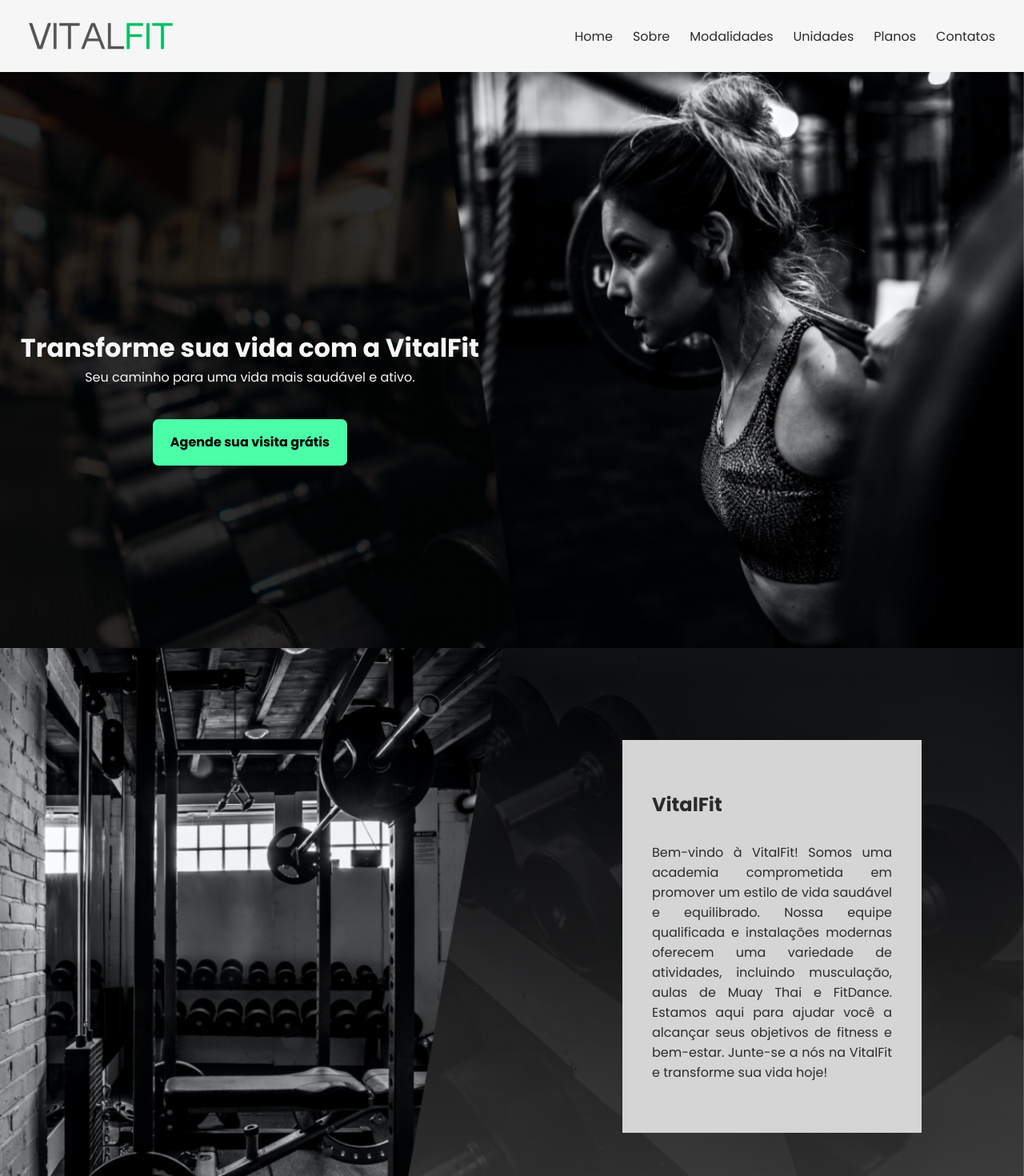
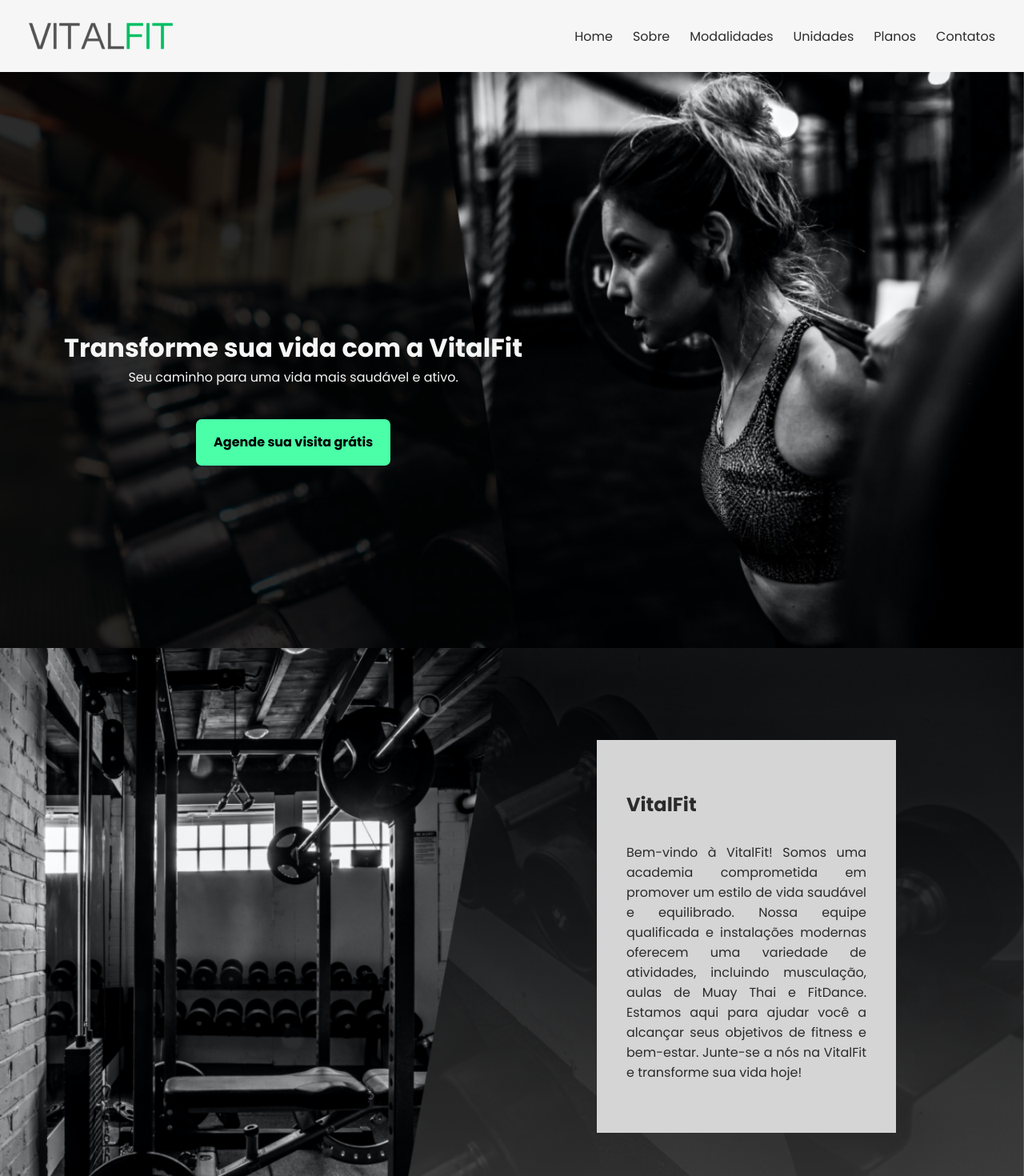
Before and after one commit to paulameg/VitalFit, a React (Vite) app in the folder VitalFit/: page / in a window 1280 px wide. Shown: the top 1470 px of the page at 80% size. Built offline with nearby package versions, Linux system fonts and the light colour scheme.

Commit message:
Position bugs fixed

```diff
--- a/VitalFit/src/components/About/About.css
+++ b/VitalFit/src/components/About/About.css
@@ -12,9 +12,8 @@
     background-color: var(--dark-white);
     width: 300px;
     padding: 63px 37px;
-    position: relative;
-    right: 10%;
     text-align:justify ;
+    margin-right: 10rem;
 }
 
 .about-title, .about-text{
--- a/VitalFit/src/components/Home/Home.css
+++ b/VitalFit/src/components/Home/Home.css
@@ -4,7 +4,7 @@
     background-attachment: scroll;
     height: 90vh;
     display: flex;
-    justify-content: center;
+
 }
 
 .cta {
@@ -13,8 +13,7 @@
     padding-left: 36px;
     justify-content: center;
     align-items:center;
-    position: relative;
-    right: 27%;
+    padding-left: 5rem;
 }
 
 .title, .text {
--- a/VitalFit/src/components/Modalities/Modalities.css
+++ b/VitalFit/src/components/Modalities/Modalities.css
@@ -10,6 +10,7 @@
 
 .mod-cards {
     padding-top: 5%;
+    padding-bottom: 10%;
     display: flex;
     gap: 36px;
 }
--- a/VitalFit/src/components/Plans/Plans.css
+++ b/VitalFit/src/components/Plans/Plans.css
@@ -10,6 +10,7 @@
 
 .plans-cards {
     padding-top: 3%;
+    padding-bottom: 5%;
     display: flex;
     gap: 40px;
     align-items: end;
--- a/VitalFit/src/components/Units/Units.css
+++ b/VitalFit/src/components/Units/Units.css
@@ -10,6 +10,7 @@
 
 .units-cards {
     padding-top: 5%;
+    padding-bottom: 10%;
     display: flex;
     gap: 36px;
 }
```
